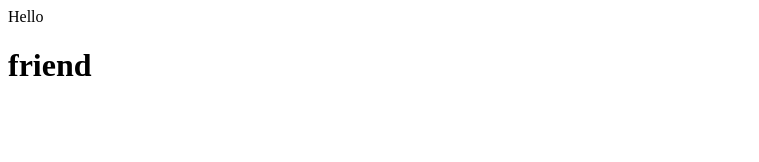
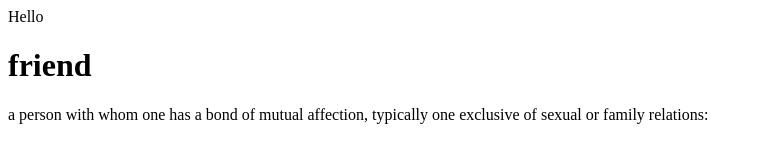
Before and after one commit to lakshanich-bit/first-project, a plain HTML site: page index.html in a window 1280 px wide. Shown: the whole page, without its empty margins (0-759 px from the left). Drawn offline with Linux system fonts and the light colour scheme.

Commit message:
add first paragraph

```diff
--- a/index.html
+++ b/index.html
@@ -8,6 +8,7 @@
 <body>
     Hello
     <h1>friend</h1>
+    <p>a person with whom one has a bond of mutual affection, typically one exclusive of sexual or family relations:</p>
 
 </body>
 
```
